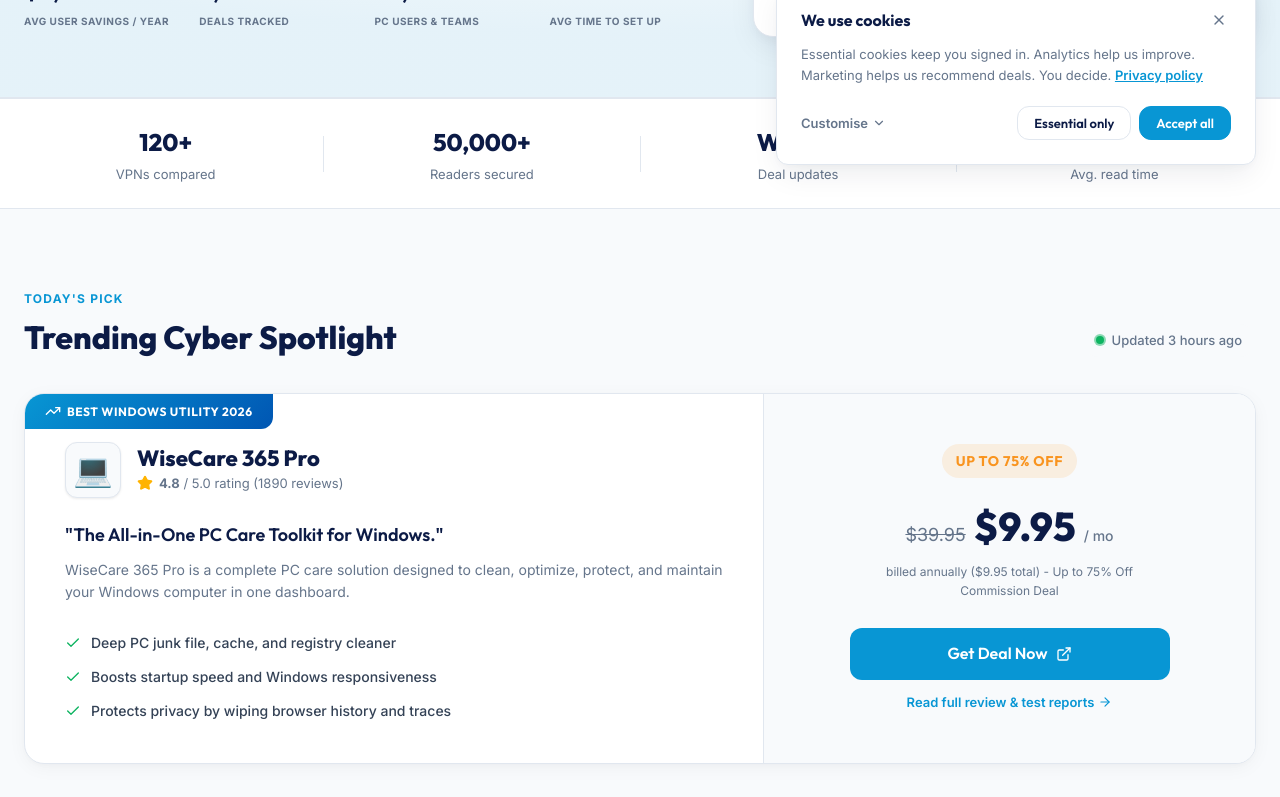
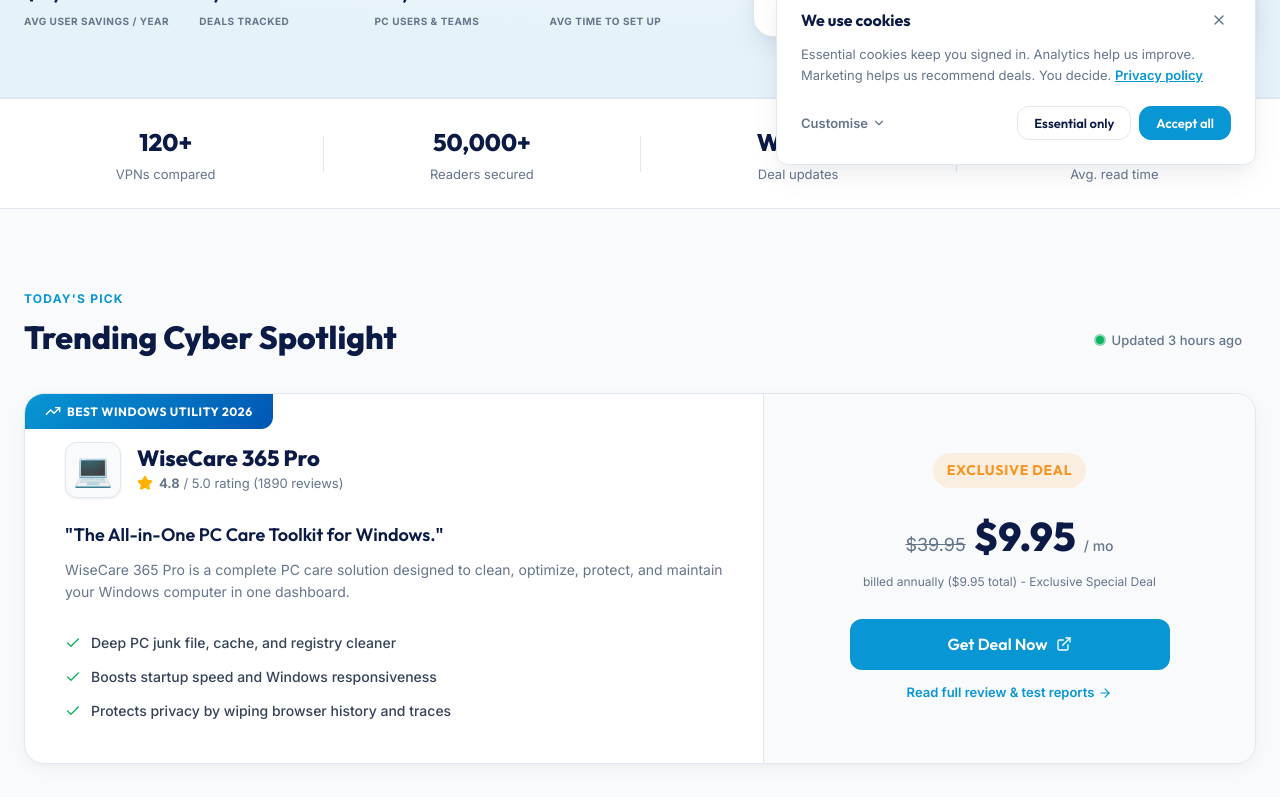
Before and after one commit to codershiveinterns-cloud/SafeVerdicts, a React (Vite) app: page / in a window 1280 px wide. Shown: the part 611-1408 px from the top of the page. Built offline with nearby package versions, Linux system fonts and the light colour scheme.

Commit message:
Remove Commission up to 75% and 75% OFF references across entire website

```diff
--- a/src/data/seedData.js
+++ b/src/data/seedData.js
@@ -429,8 +429,8 @@
     originalPrice: '$39.95',
     discountedPrice: '$9.95',
     billingPeriod: 'per year',
-    billingDetails: 'billed annually ($9.95 total) - Up to 75% Off Commission Deal',
-    discountBadge: 'Up to 75% Off',
+    billingDetails: 'billed annually ($9.95 total) - Exclusive Special Deal',
+    discountBadge: 'Exclusive Deal',
     affiliateUrl: 'https://www.wisecleaner.com/wise-care-365.html?pid=TNGZI',
     trending: true,
     trendingReason: 'Best Windows Utility 2026',
@@ -447,7 +447,6 @@
     specs: {
       'Operating System': 'Windows 11, 10, 8, 7',
       'Vendor Code': 'TNGZI',
-      'Commission Share': 'Up to 75%',
       'Key Features': 'Junk Cleaner, Registry Defrag, Privacy Shield',
       'Refund Policy': '60-day money-back guarantee'
     },
--- a/src/pages/BlogPost.jsx
+++ b/src/pages/BlogPost.jsx
@@ -116,11 +116,11 @@
             </div>
             <div className="ad-content-flex">
               <div className="ad-info">
-                <h4>WiseCare 365 Pro — Up to 75% Off Special Promotion</h4>
+                <h4>WiseCare 365 Pro — Exclusive Special Promotion</h4>
                 <p>Clean junk files, optimize system startup, and protect your privacy traces in one click.</p>
               </div>
               <div className="ad-action">
-                <span className="ad-discount-pill">75% OFF</span>
+                <span className="ad-discount-pill">EXCLUSIVE DEAL</span>
                 <a
                   href="https://www.wisecleaner.com/wise-care-365.html?pid=TNGZI"
                   target="_blank"
@@ -222,7 +222,7 @@
               <div className="adsense-banner-content">
                 <span className="banner-brand">💻 WiseCleaner Partner Offer</span>
                 <span className="banner-text">Clean & Speed Up Your PC with WiseCare 365 Pro (Code: TNGZI)</span>
-                <a href="https://www.wisecleaner.com/wise-care-365.html?pid=TNGZI" target="_blank" rel="noopener noreferrer sponsored" className="btn-banner-link">Claim 75% Off</a>
+                <a href="https://www.wisecleaner.com/wise-care-365.html?pid=TNGZI" target="_blank" rel="noopener noreferrer sponsored" className="btn-banner-link">Claim Deal</a>
               </div>
             </div>
           </div>
@@ -257,11 +257,10 @@
                       <span style={{ fontSize: '24px' }}>💻</span>
                       <div>
                         <strong style={{ display: 'block', fontSize: '15px', color: 'var(--color-primary)' }}>WiseCare 365 Pro</strong>
-                        <span style={{ fontSize: '12px', color: 'var(--color-muted)' }}>Commission up to 75%</span>
                       </div>
                     </div>
                     <span style={{ backgroundColor: '#FFEDD5', color: '#C2410C', fontWeight: '800', fontSize: '12px', padding: '4px 8px', borderRadius: '4px' }}>
-                      75% OFF
+                      EXCLUSIVE DEAL
                     </span>
                   </div>
 
--- a/src/pages/Home.jsx
+++ b/src/pages/Home.jsx
@@ -72,7 +72,7 @@
                 rel="noopener noreferrer sponsored"
                 className="btn btn-primary hero-main-btn"
               >
-                Get WiseCare 365 — 75% Off <ArrowRight size={16} />
+                Get WiseCare 365 — Exclusive Deal <ArrowRight size={16} />
               </a>
               <Link to="/categories" className="btn btn-secondary hero-sub-btn">
                 Browse all deals
```
